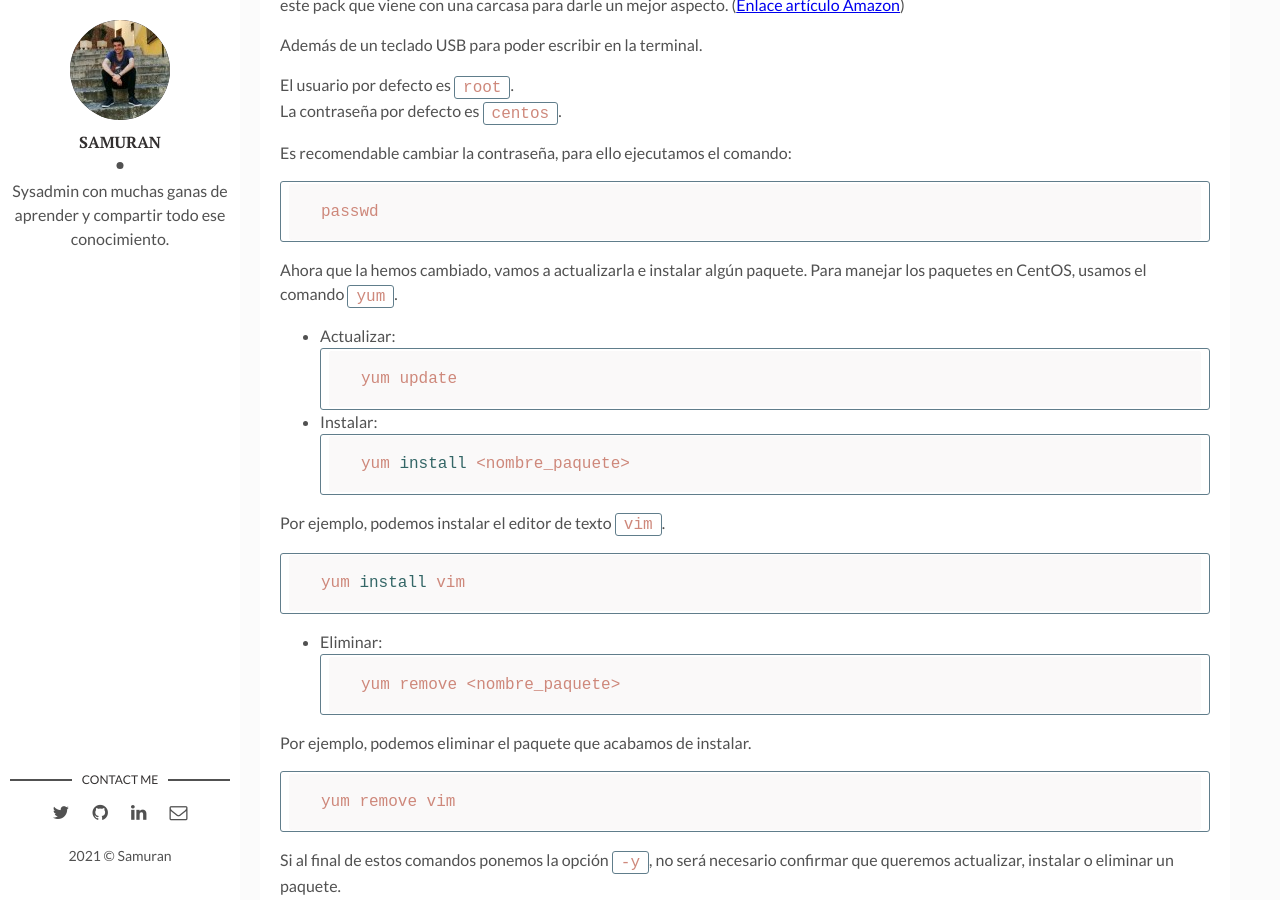
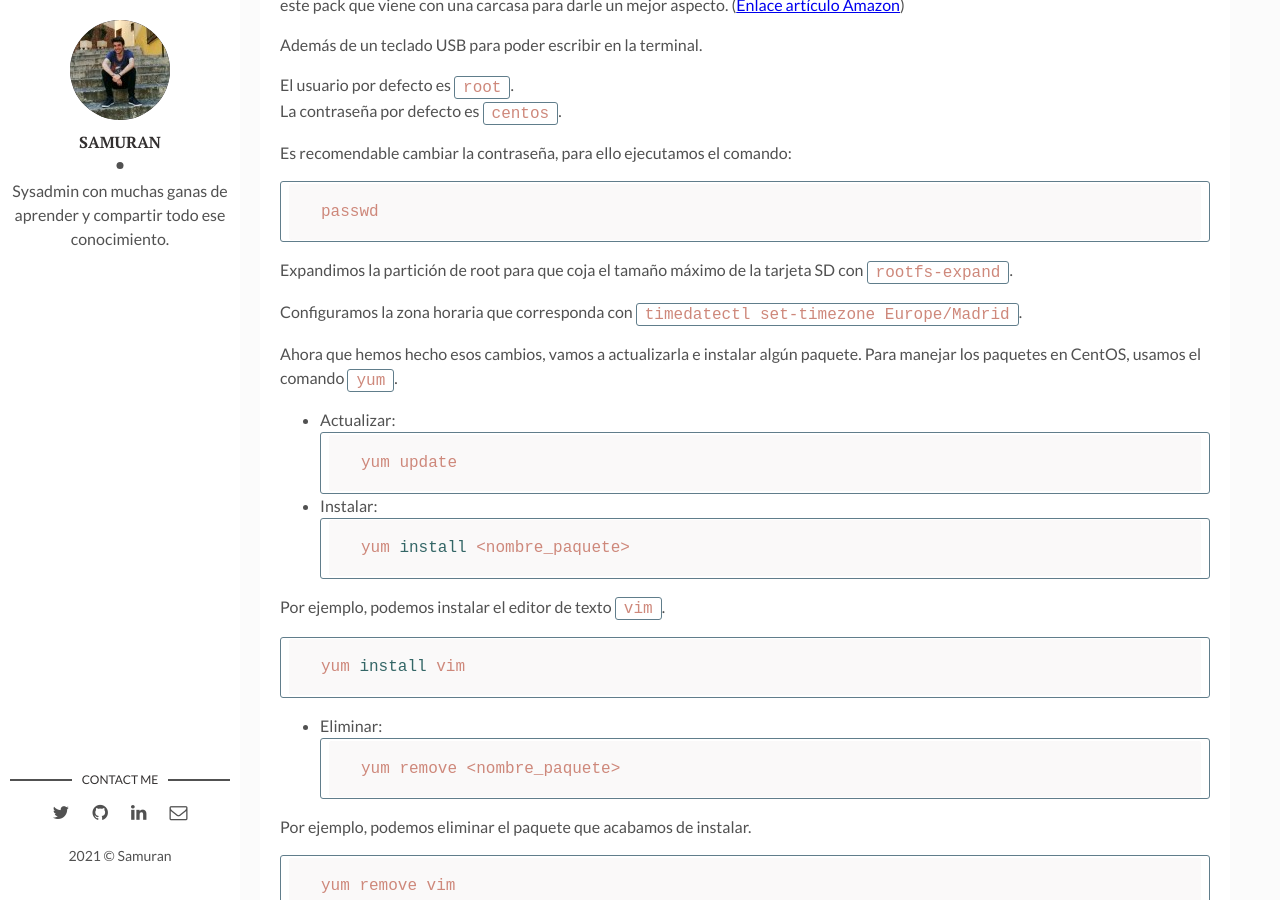
Before and after one commit to atomarxculo/atomarxculo.github.io, a Jekyll site: the page built from _posts/2021-02-21-instalar-centos-raspberry-pi.md, in a window 1280 px wide and 900 px high, scrolled down 1373 px. Built offline with Jekyll 4.4.1, drawn with Linux system fonts in a browser that asks for light colours; comment, search, counter and statistics services are not loaded.

Commit message:
Update 2021-02-21-instalar-centos-raspberry-pi.md

````diff
--- a/_posts/2021-02-21-instalar-centos-raspberry-pi.md
+++ b/_posts/2021-02-21-instalar-centos-raspberry-pi.md
@@ -63,7 +63,11 @@ Es recomendable cambiar la contraseña, para ello ejecutamos el comando:
 passwd
 ```
 
-Ahora que la hemos cambiado, vamos a actualizarla e instalar algún paquete. Para manejar los paquetes en CentOS, usamos el comando `yum`.
+Expandimos la partición de root para que coja el tamaño máximo de la tarjeta SD con `rootfs-expand`.
+
+Configuramos la zona horaria que corresponda con `timedatectl set-timezone Europe/Madrid`.
+
+Ahora que hemos hecho esos cambios, vamos a actualizarla e instalar algún paquete. Para manejar los paquetes en CentOS, usamos el comando `yum`.
 
 * Actualizar:
 ```bash
````
